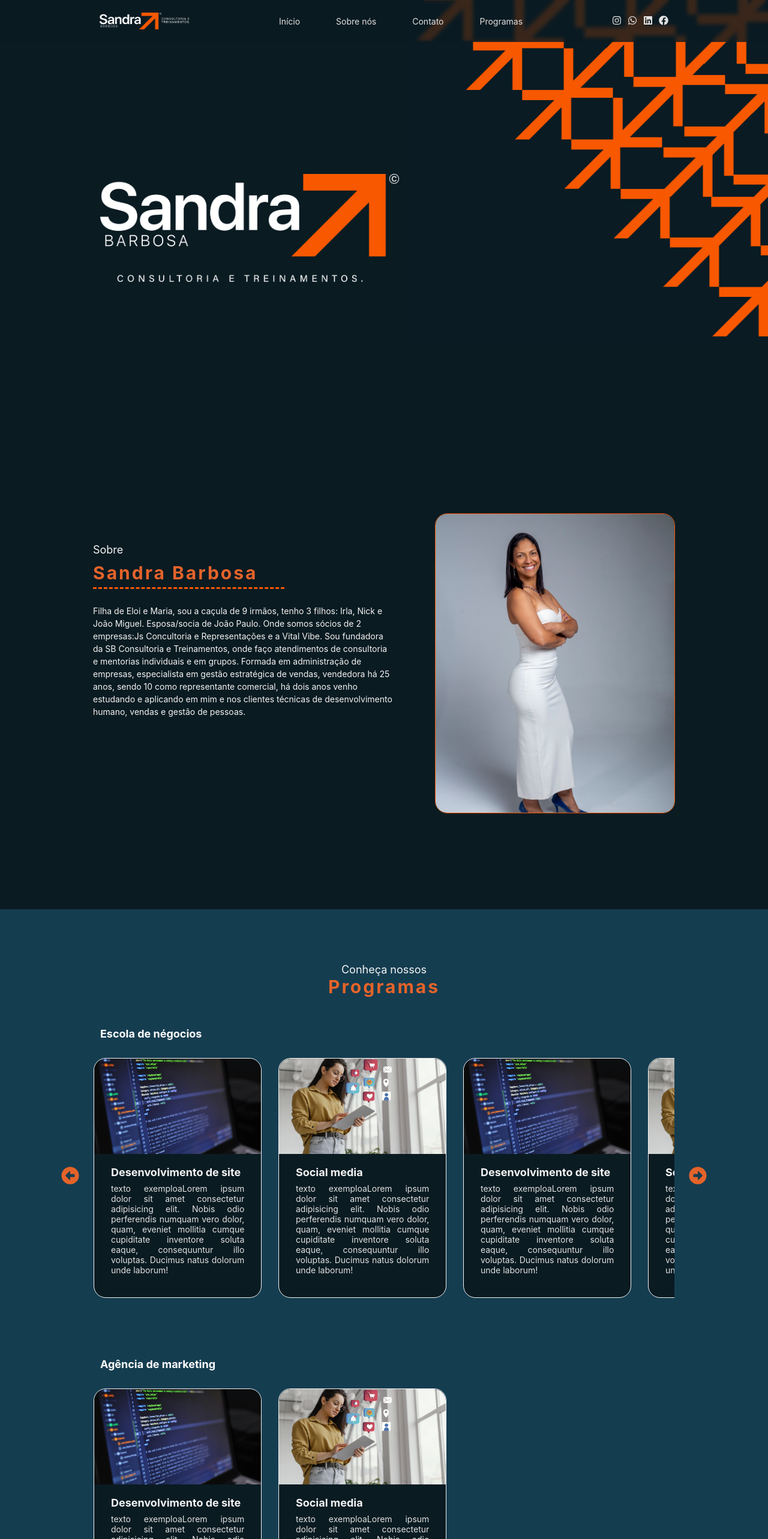
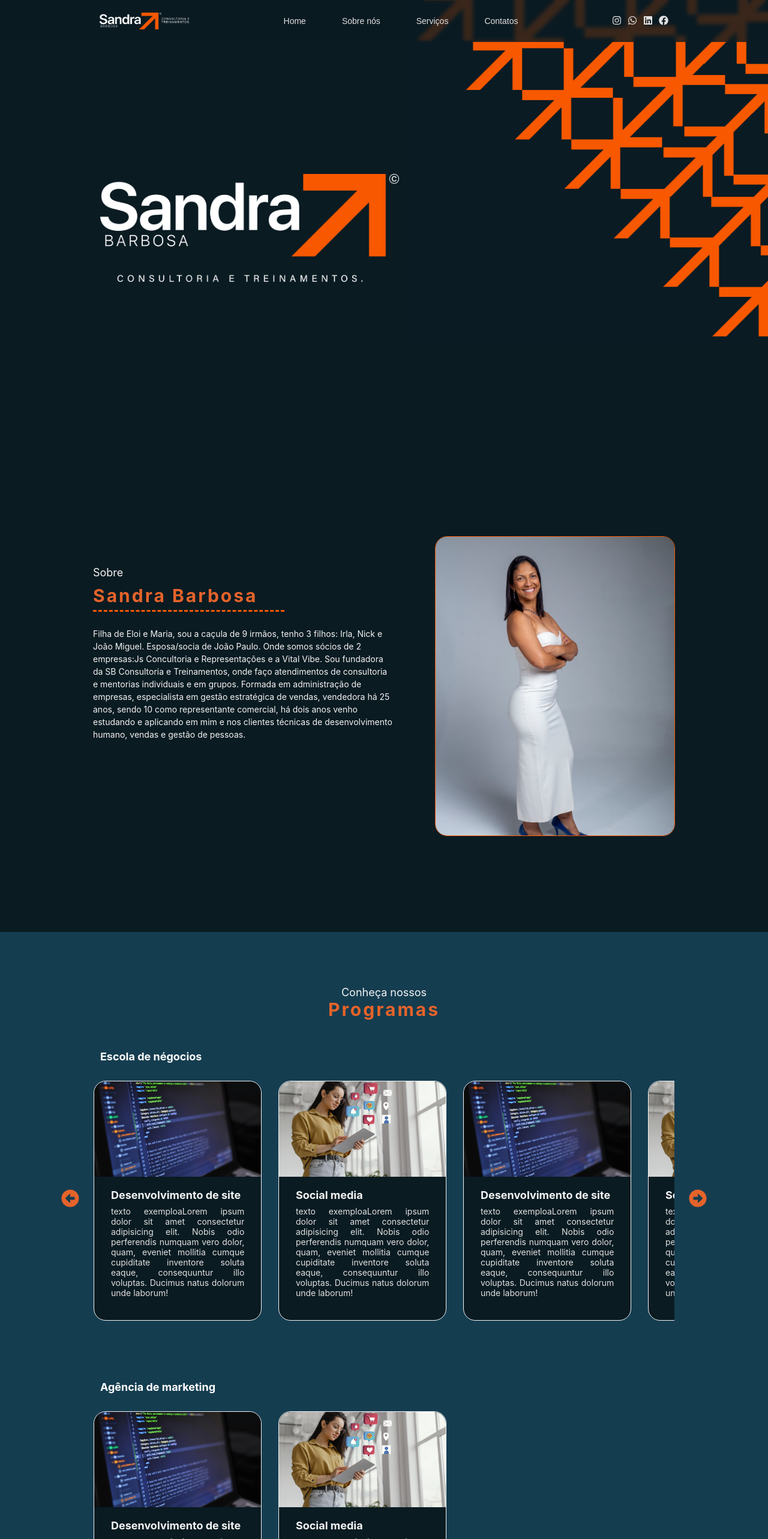
Before and after one commit to sbtechonologydepartment/sb-site, a React (Vite) app: page / in a window 1280 px wide. Shown: the top 2566 px of the page at 60% size. Built offline with nearby package versions, Linux system fonts and the light colour scheme.

Commit message:
feat: created funcionality in the header to move the page to a specific section

```diff
--- a/package.json
+++ b/package.json
@@ -10,6 +10,7 @@
     "preview": "vite preview"
   },
   "dependencies": {
+    "@types/styled-components": "^5.1.34",
     "react": "^18.3.1",
     "react-dom": "^18.3.1",
     "react-icons": "^5.3.0",
--- a/src/components/Header/index.tsx
+++ b/src/components/Header/index.tsx
@@ -1,8 +1,18 @@
 import { Container } from "./header-styles";
 import { FaInstagram, FaWhatsapp, FaLinkedin, FaFacebook  } from "react-icons/fa";
 import sbLogo from '../../assets/logos/Marca 01.png'
+import { dragDown } from "../../utils/dragDownFunction";
 
-export function Header() {
+export interface ITargets {
+    title: string | null
+    targetReference: HTMLElement
+}
+
+interface IPropsHeader {
+    targetingSessions: ITargets[]
+}
+
+export function Header({targetingSessions}: IPropsHeader) {
     return(
         <Container>
             <div id="logo-header">
@@ -10,14 +20,23 @@ export function Header() {
             </div>
 
             <div id="nav">
-                <a href="#">Início</a>
-                <a href="#">Sobre nós</a>
-                <a href="#">Contato</a>
-                <a href="#">Programas</a>
+                {
+                    targetingSessions.map((target, index) => (
+                        <button
+                         onClick={(event) => dragDown(event, target.targetReference)}
+                         key={index}
+                        >
+                            {target.title}
+                         </button>
+                    ))
+                }
             </div>
 
             <div id="nav-social-media">
-                <a href="#">
+                <a
+                 target="_blank"
+                 href="https://www.instagram.com/sbconsultoriaetreinamentos?utm_source=ig_web_button_share_sheet&igsh=ZDNlZDc0MzIxNw=="
+                >
                     <FaInstagram size={16} />
                 </a>
                 <a href="#">
--- a/src/pages/Home/index.tsx
+++ b/src/pages/Home/index.tsx
@@ -1,4 +1,4 @@
-import { Header } from "../../components/Header";
+import { Header, ITargets } from "../../components/Header";
 import { Container } from "./home-styles";
 import orangeArrow from '../../assets/background-arrow/blueBackground-orangeArrow.png'
 import logoSb from '../../assets/logos/Marca 05.png'
@@ -6,16 +6,39 @@ import { AboutSandra } from "../../sections/AboutSandra";
 import { OtherServices } from "../../sections/OtherServices";
 import { ContactUs } from "../../sections/ContactUs";
 import { listOfServices } from "../../data/listOfService";
-
-
+import { useEffect, useRef, useState } from "react";
+import { addToListOfRefs } from "../../utils/addToRefs";
 
 export function Home() {
 
+  const elementRefs = useRef<HTMLElement[]>([])
+
+  const [ headerList, setHeaderList ] = useState<ITargets[]>([])
+
+
+  useEffect(() => {
+    if(elementRefs.current.length > 0) {
+      const newHeaderList = elementRefs.current.map((element) => ({
+        title: element.getAttribute('data-name'),
+        targetReference: element
+      }))
+
+      setHeaderList(newHeaderList)
+    }
+
+  }, [])
+
   return (
     <Container>
-      <Header />
+      <Header
+       targetingSessions={headerList}
+      />
 
-      <div id="start-home">
+      <div
+       id="start-home"
+       data-name='Home'
+       ref={(element) => addToListOfRefs(element, elementRefs)}
+      >
 
         <img
          src={logoSb}
@@ -30,13 +53,17 @@ export function Home() {
       </div>
 
       <AboutSandra
+        ref={(element: HTMLDivElement) => addToListOfRefs(element, elementRefs)}
       />
 
       <OtherServices
         list={listOfServices}
+        ref={(element: HTMLDivElement) => addToListOfRefs(element, elementRefs)}
       />
 
-      <ContactUs />
+      <ContactUs
+       ref={(element: HTMLDivElement) => addToListOfRefs(element, elementRefs)}
+      />
     </Container>
   )
 }
--- a/src/sections/AboutSandra/aboutSandra-styles.ts
+++ b/src/sections/AboutSandra/aboutSandra-styles.ts
@@ -16,6 +16,7 @@ export const Container = styled.div<IProps>`
     gap: 7rem;
 
     padding-inline: 10%;
+    padding-top: 3%;
     width: 100%;
 
     > div#texts {
@@ -85,7 +86,8 @@ export const Container = styled.div<IProps>`
 
         overflow: hidden;
 
-        animation: ${(props) => props.$alreadyseen === 'true' ? css`${emergeRightLeft} 1.5s ease-in-out 2.7s backwards` : ''};
+        opacity: 0;
+        animation: ${(props) => props.$alreadyseen === 'true' ? css`${emergeRightLeft} 1.5s ease-in-out 2.7s both` : ''};
 
         > img {
             height: 100%;
--- a/src/sections/AboutSandra/index.tsx
+++ b/src/sections/AboutSandra/index.tsx
@@ -1,13 +1,9 @@
 import { Container } from "./aboutSandra-styles";
 import sandraPhoto from '../../assets/photos/sandra.jpg'
 import { useInView } from "react-intersection-observer";
-import { useEffect, useState } from "react";
+import { forwardRef, useEffect, useState } from "react";
 
-interface IPropsAboutSb {
-    [key: string]: unknown
-}
-
-export function AboutSandra({...rest}: IPropsAboutSb) {
+export const AboutSandra = forwardRef<HTMLDivElement>((_, reference) => {
     const { ref: aboutSbRef, inView } = useInView()
     const [aboutSbAlradySeen, setAboutSbAlreadySeen] = useState<boolean>(false)
 
@@ -17,22 +13,27 @@ export function AboutSandra({...rest}: IPropsAboutSb) {
         }
     }, [inView, aboutSbAlradySeen])
 
-    return(
+    return (
         <Container
-         ref={aboutSbRef}
+         ref={reference}
+         data-name='Sobre nós'
          $alreadyseen={aboutSbAlradySeen ? 'true' : 'false'}
-         {...rest}
         >
 
-            <div id="texts">
-                <div id="title-section">
+            <div
+             id="texts"
+             ref={aboutSbRef}
+            >
+                <div
+                 id="title-section"
+                >
                     <span>Sobre</span>
                     <strong>Sandra Barbosa</strong>
                 </div>
 
                 <div id="text-about-sandra">
                     <p>
-                    Filha de Eloi e Maria, sou a caçula de 9 irmãos, tenho 3 filhos: Irla, Nick e João Miguel. Esposa/socia de João Paulo. Onde somos sócios de 2 empresas:Js Concultoria e Representações e a Vital Vibe. Sou fundadora da SB Consultoria e Treinamentos, onde faço atendimentos de consultoria e mentorias individuais e em grupos. Formada em administração de empresas, especialista em gestão estratégica de vendas, vendedora há 25 anos, sendo 10 como representante comercial, há dois anos venho estudando e aplicando em mim e nos clientes técnicas de desenvolvimento humano, vendas e gestão de pessoas.
+                        Filha de Eloi e Maria, sou a caçula de 9 irmãos, tenho 3 filhos: Irla, Nick e João Miguel. Esposa/socia de João Paulo. Onde somos sócios de 2 empresas:Js Concultoria e Representações e a Vital Vibe. Sou fundadora da SB Consultoria e Treinamentos, onde faço atendimentos de consultoria e mentorias individuais e em grupos. Formada em administração de empresas, especialista em gestão estratégica de vendas, vendedora há 25 anos, sendo 10 como representante comercial, há dois anos venho estudando e aplicando em mim e nos clientes técnicas de desenvolvimento humano, vendas e gestão de pessoas.
                     </p>
                 </div>
             </div>
@@ -42,4 +43,4 @@ export function AboutSandra({...rest}: IPropsAboutSb) {
             </div>
         </Container>
     )
-}
+})
--- a/src/sections/ContactUs/index.tsx
+++ b/src/sections/ContactUs/index.tsx
@@ -1,10 +1,15 @@
-import { Container } from "./contactUs-styles";
+import { forwardRef } from "react";
 import { FiMapPin, FiPhone } from "react-icons/fi";
 import { MdOutlineMailOutline } from "react-icons/md";
+import { Container } from "./contactUs-styles";
 
-export function ContactUs() {
-    return(
-        <Container>
+export const ContactUs = forwardRef<HTMLDivElement>((props, reference) => {
+    return (
+        <Container
+         data-name='Contatos'
+         ref={reference}
+         {...props}
+        >
             <div id="contact-options">
                 <div>
                     <p>Contatos</p>
@@ -39,4 +44,4 @@ export function ContactUs() {
             </div>
         </Container>
     )
-}
+})
--- a/src/sections/OtherServices/index.tsx
+++ b/src/sections/OtherServices/index.tsx
@@ -1,13 +1,16 @@
 import { Container, Service, ServiceTrack} from "./otherServices-styles";
 import { IServices } from "../../data/listOfService";
-import { useRef } from "react";
+import React, { forwardRef, useRef } from "react";
 import { FaArrowAltCircleLeft, FaArrowAltCircleRight } from "react-icons/fa";
+import { useInView } from "react-intersection-observer";
 
-interface IProps {
+interface IPropsOtherServices {
     list: IServices[][]
+    [key: string]: unknown
 }
 
-export function OtherServices({list}: IProps) {
+export const OtherServices = forwardRef<HTMLDivElement, IPropsOtherServices>((props, reference) => {
+    const { ref: otherServicesRef, inView } = useInView({triggerOnce: true})
 
     const listOfServicesRef = useRef<Array<HTMLDivElement | null>>([])
 
@@ -17,7 +20,7 @@ export function OtherServices({list}: IProps) {
 
             if(currentRef) {
                 const width = currentRef.clientWidth;
-                currentRef.scrollLeft = currentRef.scrollLeft - (width + 100);
+                currentRef.scrollLeft = currentRef.scrollLeft - (width + 90);
             }
         }
     }
@@ -28,23 +31,26 @@ export function OtherServices({list}: IProps) {
 
             if(currentRef) {
                 const width = currentRef.clientWidth;
-                currentRef.scrollLeft = currentRef.scrollLeft + (width + 100);
+                currentRef.scrollLeft = currentRef.scrollLeft + (width + 90);
             }
         }
     }
-
-    return(
-        <Container>
-
+    return (
+        <Container
+         data-name='Serviços'
+         ref={reference}
+        >
            <div>
                <span>Conheça nossos</span>
                <strong>Programas</strong>
            </div>
 
-            <div id="listOfServices">
+           <div id="listOfServices" ref={otherServicesRef}>
                {
-                    list.map((serviceTrack, trackIndex) => (
-                        <ServiceTrack key={trackIndex}>
+                   (props.list as IServices[][]).map((serviceTrack, trackIndex) => (
+                       <ServiceTrack
+                        key={trackIndex}
+                       >
                            <strong>{serviceTrack[0].track}</strong>
 
                            <div>
@@ -62,7 +68,15 @@ export function OtherServices({list}: IProps) {
                                <div id="carouselServices" ref={(element) => listOfServicesRef.current[trackIndex] = element}>
                                    {
                                        serviceTrack.map((service, serviceIndex) => (
-                                            <Service key={serviceIndex}>
+                                           <Service
+                                            key={serviceIndex}
+                                            $otherServicesAlreadyseen={inView ? 'true' : 'false'}
+                                            style={
+                                               {
+                                                   '--delay-emerge': `${(serviceIndex * 0.5)}s`
+                                               } as React.CSSProperties
+                                            }
+                                           >
                                                <div>
                                                    <img src={service.imageSrc} />
                                                </div>
@@ -94,7 +108,112 @@ export function OtherServices({list}: IProps) {
                    ))
                }
            </div>
-
        </Container>
     )
-}
+})
+
+// export function OtherServices({list, ...rest}: IProps) {
+//     const { ref: otherServicesRef, inView } = useInView({triggerOnce: true})
+
+//     const listOfServicesRef = useRef<Array<HTMLDivElement | null>>([])
+
+//     function btnPressPrevious(index: number) {
+//         if (listOfServicesRef.current) {
+//             const currentRef = listOfServicesRef.current[index]
+
+//             if(currentRef) {
+//                 const width = currentRef.clientWidth;
+//                 currentRef.scrollLeft = currentRef.scrollLeft - (width + 90);
+//             }
+//         }
+//     }
+
+//     function btnPressNext(index: number) {
+//         if (listOfServicesRef.current) {
+//             const currentRef = listOfServicesRef.current[index]
+
+//             if(currentRef) {
+//                 const width = currentRef.clientWidth;
+//                 currentRef.scrollLeft = currentRef.scrollLeft + (width + 90);
+//             }
+//         }
+//     }
+
+//     return(
+//         <Container
+//          data-name='Serviços'
+//          {...rest}
+//         >
+
+//             <div>
+//                 <span>Conheça nossos</span>
+//                 <strong>Programas</strong>
+//             </div>
+
+//             <div id="listOfServices" ref={otherServicesRef}>
+//                 {
+//                     list.map((serviceTrack, trackIndex) => (
+//                         <ServiceTrack
+//                          key={trackIndex}
+//                         >
+//                             <strong>{serviceTrack[0].track}</strong>
+
+//                             <div>
+//                                 {
+//                                     serviceTrack.length >= 3 ? (
+//                                         <button
+//                                          className="buttonCarousel"
+//                                          onClick={() => btnPressPrevious(trackIndex)}
+//                                         >
+//                                             <FaArrowAltCircleLeft />
+//                                         </button>
+//                                     ) : null
+//                                 }
+
+//                                 <div id="carouselServices" ref={(element) => listOfServicesRef.current[trackIndex] = element}>
+//                                     {
+//                                         serviceTrack.map((service, serviceIndex) => (
+//                                             <Service
+//                                              key={serviceIndex}
+//                                              $otherServicesAlreadyseen={inView ? 'true' : 'false'}
+//                                              style={
+//                                                 {
+//                                                     '--delay-emerge': `${(serviceIndex * 0.5)}s`
+//                                                 } as React.CSSProperties
+//                                              }
+//                                             >
+//                                                 <div>
+//                                                     <img src={service.imageSrc} />
+//                                                 </div>
+
+//                                                 <div>
+//                                                     <strong>{service.title}</strong>
+//                                                     <p>
+//                                                         {service.text}
+//                                                         Lorem ipsum dolor sit amet consectetur adipisicing elit. Nobis odio perferendis numquam vero dolor, quam, eveniet mollitia cumque cupiditate inventore soluta eaque, consequuntur illo voluptas. Ducimus natus dolorum unde laborum!
+//                                                     </p>
+//                                                 </div>
+//                                             </Service>
+//                                         ))
+//                                     }
+//                                 </div>
+
+//                                 {
+//                                     serviceTrack.length >= 3 ? (
+//                                         <button
+//                                          className="buttonCarousel"
+//                                          onClick={() => btnPressNext(trackIndex)}
+//                                         >
+//                                             <FaArrowAltCircleRight />
+//                                         </button>
+//                                     ) : null
+//                                 }
+//                             </div>
+//                         </ServiceTrack>
+//                     ))
+//                 }
+//             </div>
+
+//         </Container>
+//     )
+// }
--- a/src/sections/OtherServices/otherServices-styles.ts
+++ b/src/sections/OtherServices/otherServices-styles.ts
@@ -1,5 +1,10 @@
-import styled from "styled-components";
+import styled, { css } from "styled-components";
 import { IPropsTheme } from "../../styles/theme";
+import { emergeDownUp } from "../../styles/keyframes/emergeDownUp";
+
+interface IProps extends IPropsTheme {
+    $otherServicesAlreadyseen: 'true' | 'false'
+}
 
 export const Container = styled.div<IPropsTheme>`
     width: 100%;
@@ -74,6 +79,7 @@ export const ServiceTrack = styled.div<IPropsTheme>`
             width: 90%;
 
             overflow-x: scroll;
+            overflow-y: hidden;
             scroll-behavior: smooth;
 
             &::-webkit-scrollbar {
@@ -101,7 +107,7 @@ export const ServiceTrack = styled.div<IPropsTheme>`
     }
 `
 
-export const Service = styled.div<IPropsTheme>`
+export const Service = styled.div<IProps>`
     display: flex;
     flex-direction: column;
     align-items: center;
@@ -115,6 +121,18 @@ export const Service = styled.div<IPropsTheme>`
     border: 1px solid ${({theme}) => theme.COLORS.GRAY};
 
     background-color: ${({theme}) => theme.COLORS.DARK_BLUE};
+
+    opacity: 0;
+
+    ${
+        (props) => props.$otherServicesAlreadyseen === 'true' ? (
+            css`
+                animation: ${emergeDownUp} ease-in-out 1s both;
+                animation-delay: var(--delay-emerge);
+                --delay-emerge: 0s;
+            `
+        ) : null
+    }
 
     > :first-child {
         position: relative;
--- a/src/styles/global.ts
+++ b/src/styles/global.ts
@@ -29,6 +29,8 @@ export const GlobalStyles = createGlobalStyle<IPropsTheme>`
 
     button {
         cursor: pointer;
+        background: none;
+        border: none;
     }
 
     input:focus {
--- /dev/null
+++ b/src/utils/addToRefs.ts
@@ -0,0 +1,7 @@
+import { MutableRefObject } from "react";
+
+export function addToListOfRefs<T extends HTMLElement>(el: T | null, refArray: MutableRefObject<T[]>): void {
+    if (el && !refArray.current.includes(el)) {
+        refArray.current.push(el);
+    }
+}
--- a/src/utils/dragDownFunction.ts
+++ b/src/utils/dragDownFunction.ts
@@ -1,13 +1,12 @@
+export function dragDown(event: React.MouseEvent<HTMLButtonElement>, reference: HTMLElement) {
+    event.preventDefault()
 
-export function dragDown<T extends HTMLElement>(ref: React.RefObject<T>) {
-    event?.preventDefault()
+    if(reference && reference !== null) {
+      const distance = reference.offsetTop
 
-    if(ref.current !== null) {
-        const {top: distance} = ref.current.getBoundingClientRect()
-
-        window.scroll({
+      window.scroll({
         top: distance,
-        behavior: 'smooth'
-        })
+        behavior: "smooth"
+      })
     }
 }
```
Also changed, not shown: src/components/Header/header-styles.ts (+4 -4 lines), 1 other file (tests, documents, lock files or other folders). Lines whose indentation alone changed are shown as unchanged.
